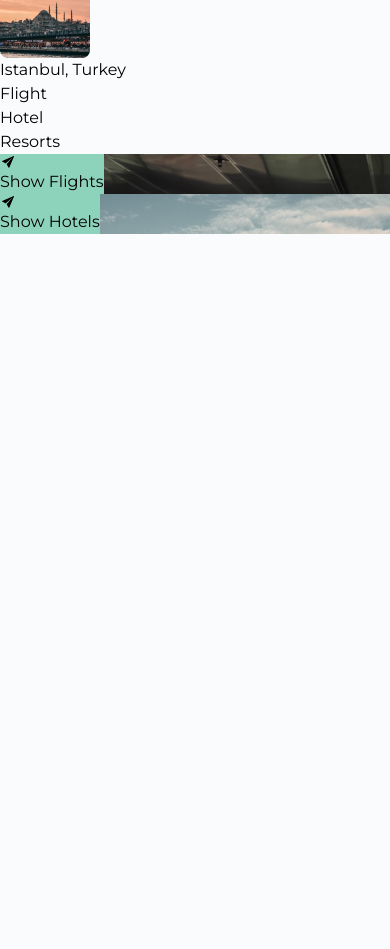
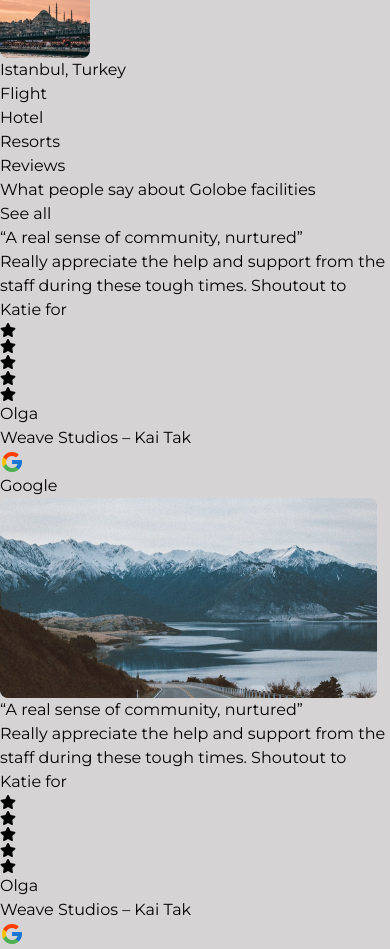
Before and after one commit to Adeel-116/Travel_website, a React (Vite) app: page / in a window 390 px wide. Shown: the part 2190-3139 px from the top of the page. Before the commit the page ends 2424 px from the top, so only its background shows below. Built offline with nearby package versions, Linux system fonts and the light colour scheme.

Commit message:
responsive complete

```diff
--- a/src/App.jsx
+++ b/src/App.jsx
@@ -15,11 +15,13 @@ import Footer from "./Componenets/Footer/Footer";
 function App() {
   return (
     <>
+        <div className="w-full">
+
       <div
-        className="sm:w-full h-auto sm:p-4 p-2"
-        style={{ backgroundColor: "#fafbfc" }}
+        className="sm:w-full  sm:p-4 p-2"
+        style={{ backgroundColor: "#d5d3d3" }}
       >
-        <div className="w-full h-screen relative">
+        <div className="w-full xl:h-screen md:h-auto  relative">
           <BackgroundImage imageUrl={bgImage} className="sm:rounded-3xl rounded-lg">
 
          {/* <div className="absolute top-0 left-0 w-full h-full rounded-3xl bg-black bg-opacity-30 z-0"></div> */}
@@ -30,7 +32,7 @@ function App() {
             </div>
 
             {/* Content */}
-            <div className="w-full h-1/2 flex justify-center items-center relative z-10">
+            <div className=" w-full h-1/2 flex justify-center items-center relative z-10">
               <div className="xl:w-1/2 w-full h-auto py-12 text-center flex flex-col leading-tight">
                 <h1 className="text-sm  xl:text-[2.5rem]  sm:text-[2.1rem] text-white mx-auto font-semibold">
                   Helping Others
@@ -57,8 +59,8 @@ function App() {
 
 
         {/* Page 2 */}
-        <div className="w-full h-auto">
-        <div className="sm:w-[90%] bg-red-300 w-full mx-auto md:p-4 p-2">
+        <div className="xl:mt-0 mt-20 w-full h-auto">
+        <div className="sm:w-[90%] w-full mx-auto md:p-4 p-2">
           <div>
             <h1 className="sm:text-3xl text-2xl text-black font-semibold">
               Plan your perfect trip
@@ -81,45 +83,25 @@ function App() {
           </div>
 
 
-          <div className="w-full h-auto p-5 mt-6 bg-red-300">
-            <div className=" flex justify-center flex-wrap bg-blue-300">
-              <CardBooking
-                backgroundURL={bgFlight}
-                data="Flights"
-                btnText="Show Flights"
-                para="Search Flights & Places Hire to our most popular destinations"
-              />
-              <CardBooking
-                backgroundURL={bgHotel}
-                data="Hotels"
-                btnText="Show Hotels"
-                para="Search Flights & Places Hire to our most popular destinations"
-              />
-            </div>
+          <div className="Slider">
+              <Slider />
           </div>
 
+          </div>
+          </div>
 
           </div>
-      </div>
 
 
 
 
-{/*
-          }
 
-
-          {/* <div className="Slider">
-              <Slider />
-          </div> */}
-
-
-        {/* <div className="">
-        <div className="">
+      <div className="">
             <Footer />
           </div>
-        </div> */}
-        </div>
+
+          </div>
+
     </>
   );
 }
--- a/src/Componenets/Footer/Footer.jsx
+++ b/src/Componenets/Footer/Footer.jsx
@@ -1,41 +1,62 @@
-import React from 'react'
-import FooterSection from './FooterSection';
-import NewsLetter from '../NewsLetter/NewsLetter';
+import React from "react";
+import FooterSection from "./FooterSection";
+import NewsLetter from "../NewsLetter/NewsLetter";
 
 function Footer() {
   return (
     <>
-        <div className= 'relative w-full -bottom-36 z-[100] h-auto'>
+      <div className="relative w-full lg:-bottom-32  sm:-bottom-16 z-[100] h-auto">
         <NewsLetter />
       </div>
-        <div className='relative w-full h-auto bg-green-300 py-56'>
+      <div className="relative w-full h-auto bg-green-300 2xl:py-56 sm:py-44">
+        <div className="absolute sm:bottom-5 lg:w-[85%] w-full h-auto left-1/2 transform -translate-x-1/2 p-4 flex md:flex-row flex-col justify-between">
+          <div className="w-fit">
+            <FooterSection data="" obj={[]} footerIconLogo={true} />
+          </div>
 
-            <div className='absolute bottom-5 w-[80%] h-auto left-[10%] p-5 flex flex-row justify-between'>
+          <div className="flex h-auto sm:flex-row flex-col sm:gap-0 gap-x-3 justify-center sm:justify-evenly">
             <div>
-                <FooterSection  data="" obj={[]} footerIconLogo={true}      />
+              <FooterSection
+                data="Our Desitinations"
+                obj={["Canada", "Alaska", "France", "Island"]}
+              />
             </div>
 
             <div>
-                 <FooterSection  data="Our Desitinations" obj={["Canada", "Alaska", "France", "Island"]} />
+              <FooterSection
+                data="Our Activities"
+                obj={[
+                  "Northern Lights",
+                  "Cruising & sailing",
+                  "Multi-activities",
+                  "Kayaing",
+                ]}
+              />
             </div>
 
             <div>
-                <FooterSection  data="Our Activities" obj={["Northern Lights", "Cruising & sailing", "Multi-activities", "Kayaing"]} />
+              <FooterSection
+                data="Travel Blogs"
+                obj={[
+                  "Bali Travel Guide",
+                  "Sri Lanks Travel Guide",
+                  "Peru Travel Guide",
+                  "Bali Travel Guide",
+                ]}
+              />
             </div>
 
             <div>
-                <FooterSection  data="Travel Blogs" obj={["Bali Travel Guide", "Sri Lanks Travel Guide", "Peru Travel Guide", "Bali Travel Guide"]} />
-                </div>
-
-                <div>
-                <FooterSection  data="About Us" obj={["Our Story", "Work with us"]} />
-                </div>
-
+              <FooterSection
+                data="About Us"
+                obj={["Our Story", "Work with us"]}
+              />
             </div>
           </div>
-
+        </div>
+      </div>
     </>
-  )
+  );
 }
 
-export default Footer
+export default Footer;
--- a/src/Componenets/Footer/FooterSection.jsx
+++ b/src/Componenets/Footer/FooterSection.jsx
@@ -16,7 +16,7 @@ function FooterSection(props) {
         <div>
           <img src={FooterLogo} alt="" />
         </div>
-        <div className="flex gap-3 text-xl">
+        <div className="flex gap-3 text-xl ">
           <FaFacebook />
           <FaWhatsapp />
           <FaTwitter />
--- a/src/Componenets/NewsLetter/NewsLetter.jsx
+++ b/src/Componenets/NewsLetter/NewsLetter.jsx
@@ -4,28 +4,28 @@ import letterPic from "../../assets/Section2/Newsletter.png";
 function NewsLetter() {
   return (
     <>
-      <div className="w-[90%] mx-auto bg-green-200 flex justify-center rounded-2xl">
-        <div className="w-[74%] p-4 h-auto  flex flex-col gap-6 justify-center">
+      <div className="lg:w-[90%] md:w-[96%] mx-auto bg-green-200 flex justify-center rounded-2xl">
+        <div className="sm:w-[74%] w-full p-5 h-auto  flex flex-col xl:gap-6 gap-3 justify-center ">
 
           <div>
-            <h1 className="w-[20%] text-[2.4rem] font-semibold leading-10">
+            <h1 className="xl:w-[20%] sm:w-[100%] sm:text-[2.1rem] text-[2.2rem] font-semibold leading-10">
               Subscribe NewsLetter
             </h1>
           </div>
 
-          <div className="flex flex-col w-1/2 gap-1">
-            <h1 className="text-xl font-medium">The Travel</h1>
-            <p className="text-[14px] mb-1">
+          <div className="flex flex-col lg:w-1/2 sm:w-[75%] gap-1">
+            <h1 className="xl:text-xl sm:text-[1rem] font-medium">The Travel</h1>
+            <p className="xl:text-[14px] sm:text-sm mb-1">
               Get inspired! Receive travel discounts, tips and behind the scenes
               stories.
             </p>
-            <div className="flex gap-3">
+            <div className="flex xl:gap-3 gap-2 bg-red-400" >
             <input
               type="text"
-              className="w-[76%] h-auto py-3 px-4 font-medium"
+              className="w-full h-auto lg:py-3 lg:px-4  py-1 px-2 font-medium"
               placeholder="Your Email Address"
             />
-            <button className="bg-black rounded-sm text-white px-3 text-[13px]">
+            <button className="bg-black rounded-sm text-white lg:py-3 lg:px-4  py-2 px-3 text-[13px]">
               Subscribe
             </button>
             </div>
@@ -33,7 +33,7 @@ function NewsLetter() {
 
 
         </div>
-        <div className="w-[23%] h-auto ">
+        <div className="lg:w-[23%] h-auto bg-yellow-400 hidden sm:block sm:w-[17%] flex items-center">
           <img src={letterPic} alt="" />
         </div>
       </div>
--- a/src/Componenets/Slider/Slider.jsx
+++ b/src/Componenets/Slider/Slider.jsx
@@ -49,23 +49,26 @@ function Slider() {
     <>
       <div className="mt-3 w-full h-auto flex items-center justify-between py-5 px-6">
         <div className="w-auto">
-          <h1 className="text-3xl font-semibold">Reviews</h1>
-          <p>What people say about Golobe facilities</p>
+          <h1 className="sm:text-[2.5rem] text-[1.8rem] font-semibold">Reviews</h1>
+          <p className="text-sm sm:text-lg">What people say about Golobe facilities</p>
         </div>
 
-        <div className="w-auto">
-          <Button
-            buttonText="See All"
-            bg={true}
-            rotate={false}
-            icon={""}
-            textColor="text-black"
-            btnIcon={false}
+        <div className="w-auto hidden sm:block">
+        <Button
+           value={{
+              bg: true,
+              buttonText: "See all",
+              icon: false,
+              iconName: '',
+              iconColor: "#ffff",
+              rotate: false,
+              textColor: "#000",
+            }}
           />
         </div>
       </div>
 
-      <div className="slider w-full h-auto mt-4 flex justify-center py-0 px-3">
+      <div className="slider w-full h-auto sm:mt-4 flex justify-center py-0 sm:px-3">
         <div
           ref={sliderRef}
           className={`w-[100%] flex overflow-x-hidden overflow-y-hidden space-x-20 scroll-smooth snap-x snap-mandatory mx-auto  p-4 relative
--- a/src/index.css
+++ b/src/index.css
@@ -3,6 +3,6 @@
 @tailwind utilities;
 
 body, html{
-    background-color: #fafbfc;
+    background-color: #d5d3d3;
     font-family: 'Montserrat';
 }
```
Lines whose indentation alone changed are shown as unchanged.
